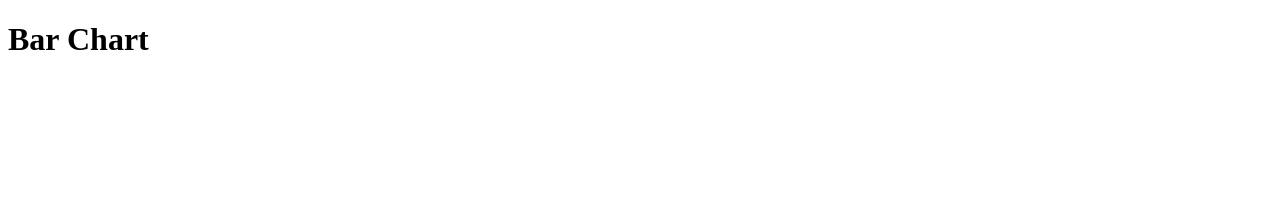
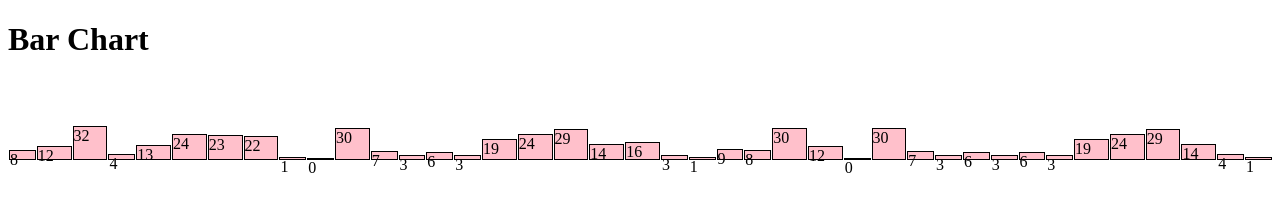
Before and after one commit to magn902m/bar_chart, a plain HTML site: page index.html in a window 1280 px wide. Drawn offline with Linux system fonts and the light colour scheme.

Commit message:
bar chart is working but not moving

```diff
--- a/index.html
+++ b/index.html
@@ -9,6 +9,50 @@
   </head>
   <body>
     <h1>Bar Chart</h1>
+    <main>
+      <div id="bars">
+        <div class="bar"></div>
+        <div class="bar"></div>
+        <div class="bar"></div>
+        <div class="bar"></div>
+        <div class="bar"></div>
+        <div class="bar"></div>
+        <div class="bar"></div>
+        <div class="bar"></div>
+        <div class="bar"></div>
+        <div class="bar"></div>
+        <div class="bar"></div>
+        <div class="bar"></div>
+        <div class="bar"></div>
+        <div class="bar"></div>
+        <div class="bar"></div>
+        <div class="bar"></div>
+        <div class="bar"></div>
+        <div class="bar"></div>
+        <div class="bar"></div>
+        <div class="bar"></div>
+        <div class="bar"></div>
+        <div class="bar"></div>
+        <div class="bar"></div>
+        <div class="bar"></div>
+        <div class="bar"></div>
+        <div class="bar"></div>
+        <div class="bar"></div>
+        <div class="bar"></div>
+        <div class="bar"></div>
+        <div class="bar"></div>
+        <div class="bar"></div>
+        <div class="bar"></div>
+        <div class="bar"></div>
+        <div class="bar"></div>
+        <div class="bar"></div>
+        <div class="bar"></div>
+        <div class="bar"></div>
+        <div class="bar"></div>
+        <div class="bar"></div>
+        <div class="bar"></div>
+      </div>
+    </main>
     <script src="script.js"></script>
   </body>
 </html>
--- a/script.js
+++ b/script.js
@@ -1,7 +1,54 @@
 `use strict`;
 
-window.addEventListener("DOMContentLoaded", start);
+window.addEventListener("DOMContentLoaded", init);
 
-function start() {
-  console.log("start");
+// let arrayCounter;
+// let array = 1;
+const model = [
+  8, 12, 32, 4, 13, 24, 23, 22, 1, 0, 30, 7, 3, 6, 3, 19, 24, 29, 14, 16, 3, 1, 9, 8, 30, 12, 0, 30,
+  7, 3, 6, 3, 6, 3, 19, 24, 29, 14, 4, 1,
+];
+const queueSize = getNumberOfCustomers();
+const barArray = document.querySelectorAll(".bar");
+
+displayData();
+
+function init() {
+  console.log("init");
+  //   console.log(barArray);
+  //   for (let arrayCounter; arrayCounter <= 40; arrayCounter++) {
+  //     array = Math.floor(Math.random() * 1);
+  //     console.log(array);
+  //   https://www.w3resource.com/javascript-exercises/javascript-array-exercise-35.php
+  //   }
 }
+
+function loop() {
+  console.log("loop");
+}
+
+function getNumberOfCustomers() {
+  console.log("getNumberOfCustomers");
+  return Math.floor(Math.random() * 23);
+}
+
+function displayData() {
+  console.log("displayData");
+  barArray.forEach((elm, i) => {
+    elm.textContent = model[i];
+    // elm = model[i];
+
+    console.log(elm);
+    // barArray[11].style.height = "50%";
+    barArray[i].style.height = `${model[i]}px`;
+  });
+}
+
+function modifyModel() {
+  console.log("ModifyModel");
+  //   for (let counter = 0; counter <= 40; counter++) {
+  //     console.log(counter);
+  //   }
+  //   div.style.height = "50%";
+  //   model.style.height = ();
+}
--- a/styles.css
+++ b/styles.css
@@ -0,0 +1,13 @@
+#bars {
+  display: flex;
+  height: 5rem;
+  align-items: flex-end;
+}
+
+.bar {
+  flex-grow: 1;
+  border: 1px solid #000;
+  background-color: pink;
+  margin-left: 1px;
+  height: 100%;
+}
```
Also changed, not shown: 1 other file.
